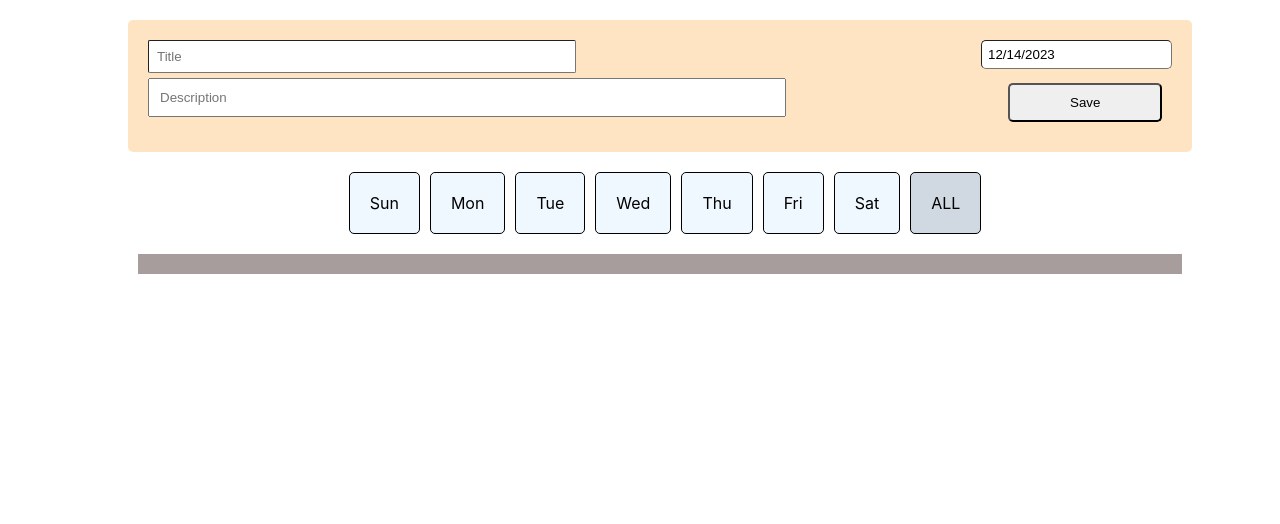
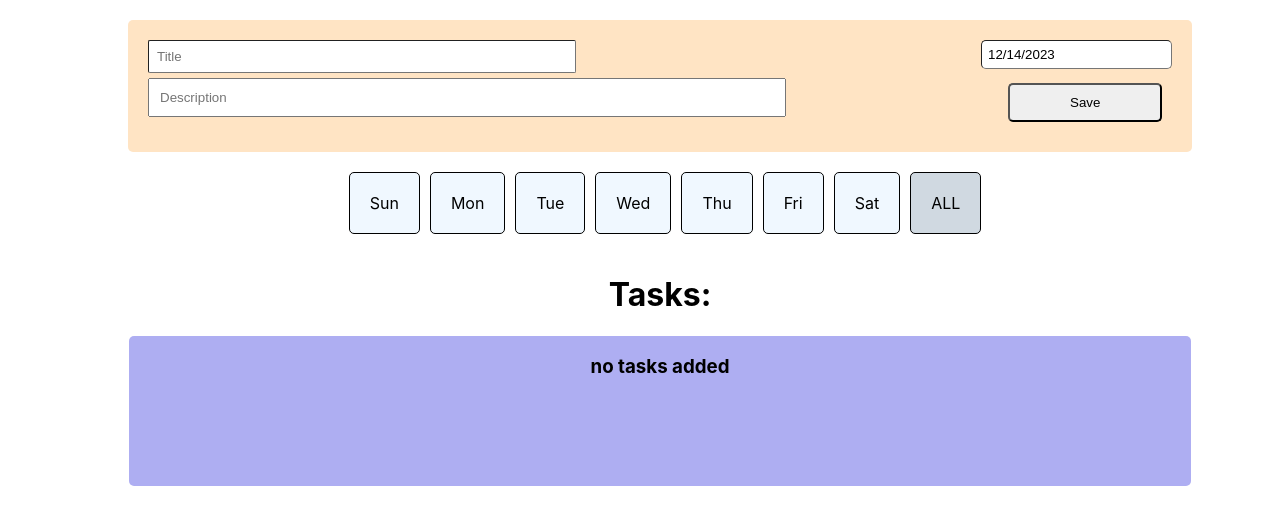
Before and after one commit to kranthi21/day-selection, a React (Create React App) app: page / in a window 1280 px wide. Shown: the top 524 px of the page. Built offline with nearby package versions, Linux system fonts and the light colour scheme.

Commit message:
Task Edit working

```diff
--- a/src/App.css
+++ b/src/App.css
@@ -118,8 +118,9 @@
 
 .days-div{
   display: flex;
-  flex-direction: row;
+  justify-content: center;
   margin: 20px;
+  width: 100%;
 }
 
 .day-div{
@@ -139,3 +140,14 @@
   border-style: solid;
   border-width: 1px;
 }
+
+.task-list{
+  background-color: rgb(174, 174, 242);
+  width: 83%;
+  min-height: 150px;
+  border-radius: 5px;
+}
+
+.task-empty{
+  text-align: center;
+}
--- a/src/App.js
+++ b/src/App.js
@@ -12,6 +12,8 @@ const initalState = {
   day: '',
   tasks: [],
   selectedDay : 'all',
+  editmode:'no',
+  editId:''
 };
 
 const days = ["Sun","Mon", "Tue", "Wed", "Thu", "Fri", "Sat"];
@@ -21,6 +23,7 @@ class App extends Component{
   constructor(){
     super();
     this.state = initalState;
+
   }
 
   handleDateChange = (date) => {
@@ -32,10 +35,19 @@ class App extends Component{
   };
 
   addTask = () => {
-    const { title, description, selectedDate, day } = this.state;
-
+    const { title, description, selectedDate, day, editmode, editId } = this.state;
+    console.log(selectedDate)
     if(!title || !selectedDate){
       alert("Enter required fields");
+    }
+    else if(editmode === "yes"){
+      this.setState((prevState) => ({
+          tasks: prevState.tasks.map((task) =>
+            task.id === editId ? { ...task, title: title, description: description } : task
+          ),
+        }));
+      this.setState({editmode:"no"});
+      this.setState({editId: ""});
     }
     else{
       const newTask = {
@@ -54,12 +66,19 @@ class App extends Component{
     }
   };
 
-  editTask = (id, newTitle, newDescription) => {
-    this.setState((prevState) => ({
-      tasks: prevState.tasks.map((task) =>
-        task.id === id ? { ...task, title: newTitle, description: newDescription } : task
-      ),
-    }));
+  editTask = (id, Title, Description) => {
+    this.setState({editmode: "yes"});
+    this.setState({editId:id});
+    this.setState({title:Title});
+    this.setState({description:Description});
+
+    // this.addTask();
+
+    // this.setState((prevState) => ({
+    //   tasks: prevState.tasks.map((task) =>
+    //     task.id === id ? { ...task, title: newTitle, description: newDescription } : task
+    //   ),
+    // }));
   };
 
   deleteTask = (id) => {
@@ -103,54 +122,70 @@ class App extends Component{
         </div>
       );
     });
-    return(
+    return (
       <div className="app center">
-
         <div className="input-container ">
-          <div className='row'>
-            <div className='title-div'>
+          <div className="row">
+            <div className="title-div">
               <input
                 type="text"
                 placeholder="Title"
-              className='title'
-              onChange={(e) => this.setState({title: e.target.value})}
+                className="title"
+                value={title}
+                onChange={(e) => this.setState({ title: e.target.value })}
               />
             </div>
-            <div className='date-div'>
+            <div className="date-div">
               <DatePicker
-                className='date'
+                className="date"
                 selected={selectedDate}
                 onChange={this.handleDateChange}
-                minDate={new Date()} />
+                minDate={new Date()}
+              />
             </div>
           </div>
-          <div className='row'>
-            <div className='description-div'>
+          <div className="row">
+            <div className="description-div">
               <input
                 type="text"
                 placeholder="Description"
-                className='description'
-                onChange={(e) => this.setState({description: e.target.value})}
+                className="description"
+                value = {description}
+                onChange={(e) => this.setState({ description: e.target.value })}
               />
             </div>
-            <div className='save-div'>
-              <button className="save-button" onClick={this.addTask}>Save</button>
+            <div className="save-div">
+              <button className="save-button" onClick={this.addTask}>
+                Save
+              </button>
             </div>
           </div>
         </div>
 
-      <div className='days-div'>
+        <div className="days-div">
           {dayArray}
-        <div className='all-div'>
-        <a  onClick={(e)=>this.setState({selectedDay : 'all'})}>ALL</a>
+          <div className="all-div">
+            <a onClick={(e) => this.setState({ selectedDay: "all" })}>ALL</a>
           </div>
         </div>
+        <div className="center">
+          <h1>Tasks:</h1>
+        </div>
+        <div className='task-list'>
+          {this.state.tasks.length === 0 ? (
+            <div className='task-empty'>
+              <h3>no tasks added</h3>
+            </div>
+          ) : (
             <TaskList
               tasks={this.filterTasksByDay()}
               onEdit={this.editTask}
               onDelete={this.deleteTask}
               onDragEnd={this.onDragEnd}
             />
+          )}
+        </div>
+
       </div>
     );
   }
--- a/src/components/TaskList.css
+++ b/src/components/TaskList.css
@@ -1,22 +1,51 @@
 .title-detail{
     width:100%;
 }
-
 
 
 .description-detail{
     width: 100%;
 }
 
-.tasks{
+/* .tasks{
+    width: 80%;
+    height: 80%;
+
+} */
+
+.inner-tasks{
+    /* background-color: rgb(191, 121, 121); */
+    width:100%;
+    padding: 10px;
+    min-height: 100px;
+    max-height: fit-content;
+    border-radius: 5px;
+
+}
+
+.details{
+    flex-direction: row;
     width: 80%;
 }
 
+.detail-button{
+    width: 15%;
+    flex-direction: column;
+}
 .task{
+    width: 95%;
+    display: flex;
+}
+
+.button-div{
     width: 100%;
 }
-.inner-tasks{
-    background-color: rgb(167, 157, 157);
-    width:80%;
-    padding: 10px;
+
+.button{
+    border: solid 1px;
+    border-radius: 3px;
+    background-color: aliceblue;
+    width: 100%;
+    padding: 3px;
+    margin: 5px;
 }
--- a/src/components/TaskList.js
+++ b/src/components/TaskList.js
@@ -5,7 +5,7 @@ import './TaskList.css';
 const TaskList = ({ tasks, onEdit, onDelete, onDragEnd }) => {
   return (
     <DragDropContext onDragEnd={onDragEnd}>
-      <Droppable droppableId="tasks" className="tasks">
+      <Droppable className="tasks " droppableId="tasks" >
         {(provided) => (
           <div className='inner-tasks' {...provided.droppableProps} ref={provided.innerRef}>
             {tasks.map((task, index) => (
@@ -17,12 +17,21 @@ const TaskList = ({ tasks, onEdit, onDelete, onDragEnd }) => {
                     {...provided.dragHandleProps}
                     className="task"
                   >
-                    <div className='title-detail'>{task.title}</div>
-                    <div className='description-detail'>{task.description}</div>
-                    <button onClick={() => onEdit(task.id, /* pass new title, new description */)}>
-                      Edit
-                    </button>
-                    <button onClick={() => onDelete(task.id)}>Delete</button>
+
+                    <div className='details'>
+                      <div className='title-detail'>{task.title}</div>
+                      <div className='description-detail'>{task.description}</div>
+                    </div>
+                    <div className='detail-button'>
+                      <div className='button-div'>
+                      <button className='button' onClick={() => onEdit(task.id, task.title, task.description)}>
+                        Edit
+                      </button>
+                      </div>
+                      <div className='button-div'>
+                      <button className="button" onClick={() => onDelete(task.id)}>Delete</button>
+                      </div>
+                    </div>
                   </div>
                 )}
               </Draggable>
```
Lines whose indentation alone changed are shown as unchanged.
